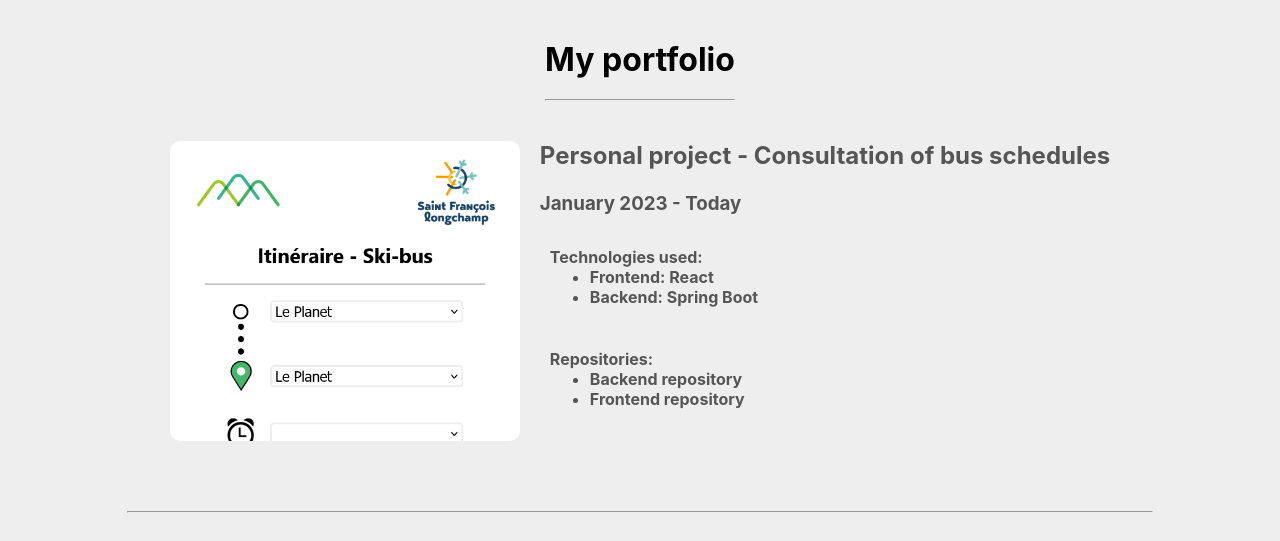
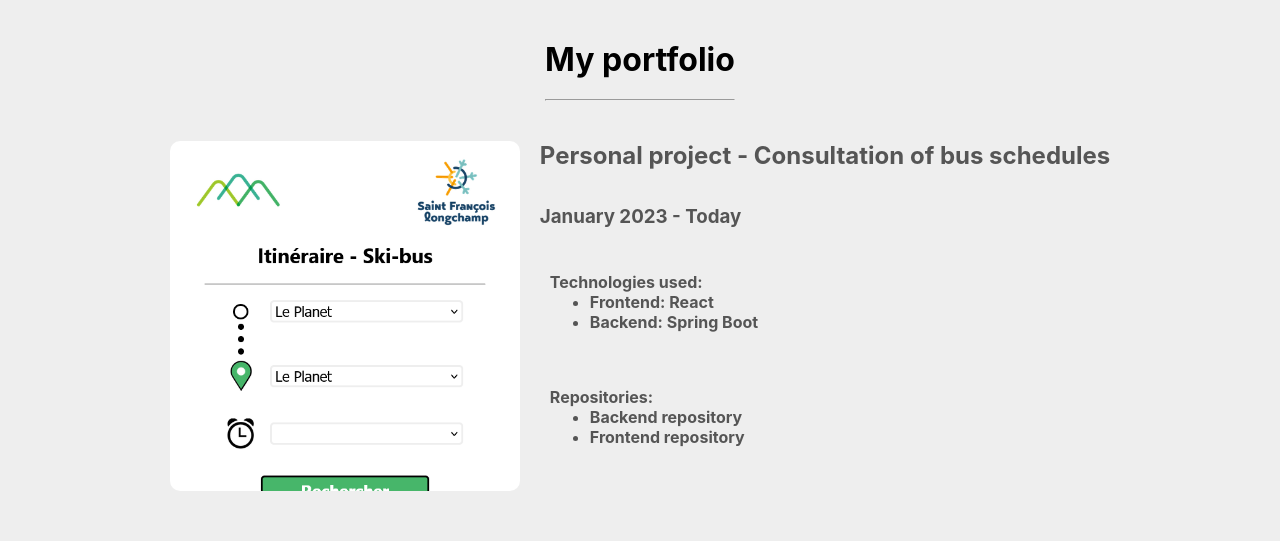
Before and after one commit to QuentinRCR/my_portfolio, a React (Create React App) app: page / in a window 1280 px wide. Shown: the top 541 px of the page. Built offline with nearby package versions, Linux system fonts and the light colour scheme.

Commit message:
fix image dimensioning

```diff
--- a/src/components/Project.scss
+++ b/src/components/Project.scss
@@ -23,12 +23,14 @@
     }
 
     .imageContainer{
-      height: 300px;
+      //height: 300px;
       overflow: scroll;
       border-radius: 10px;
+      aspect-ratio: 16 /16;
 
       img{
         width: 100%;
+
       }
     }
   }
```
